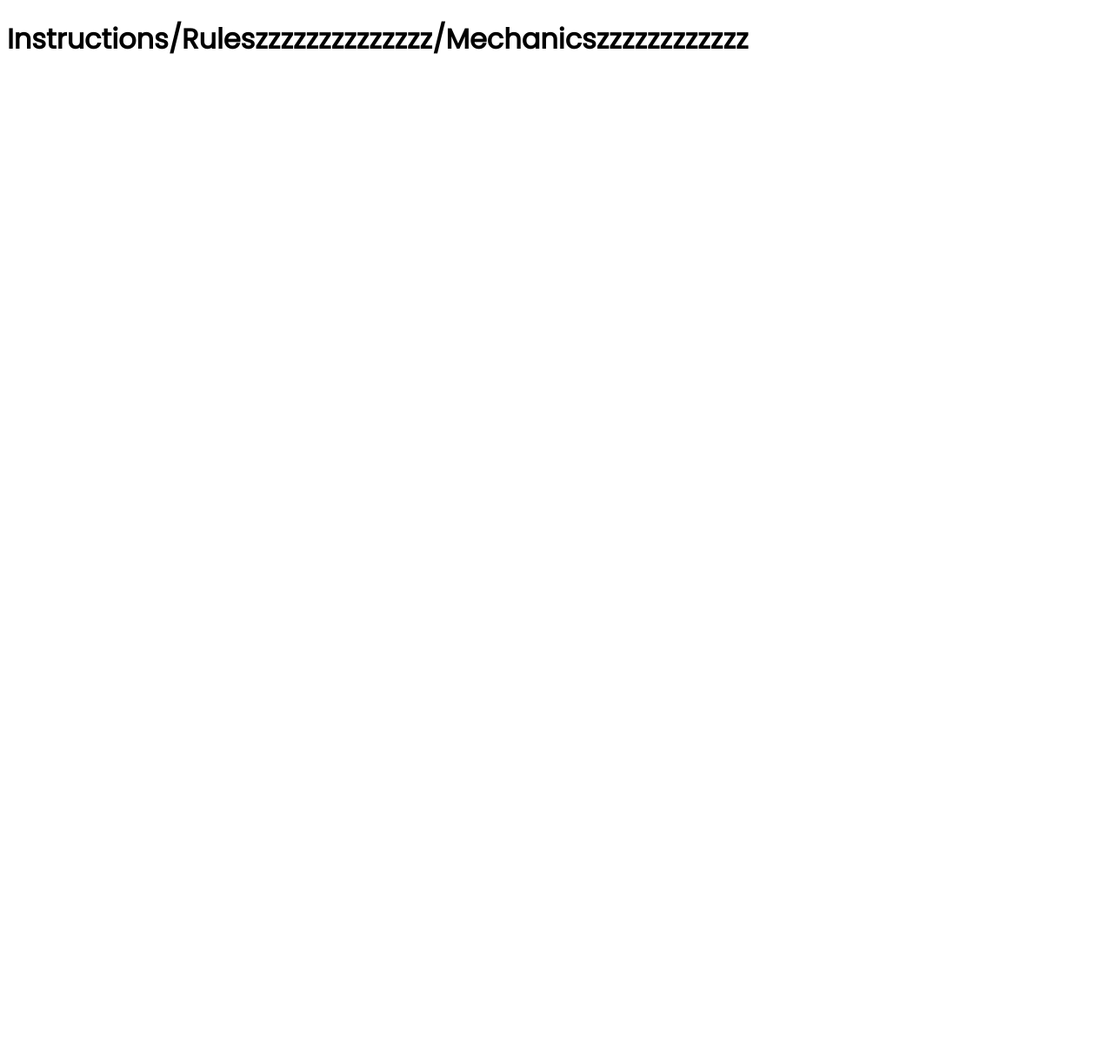
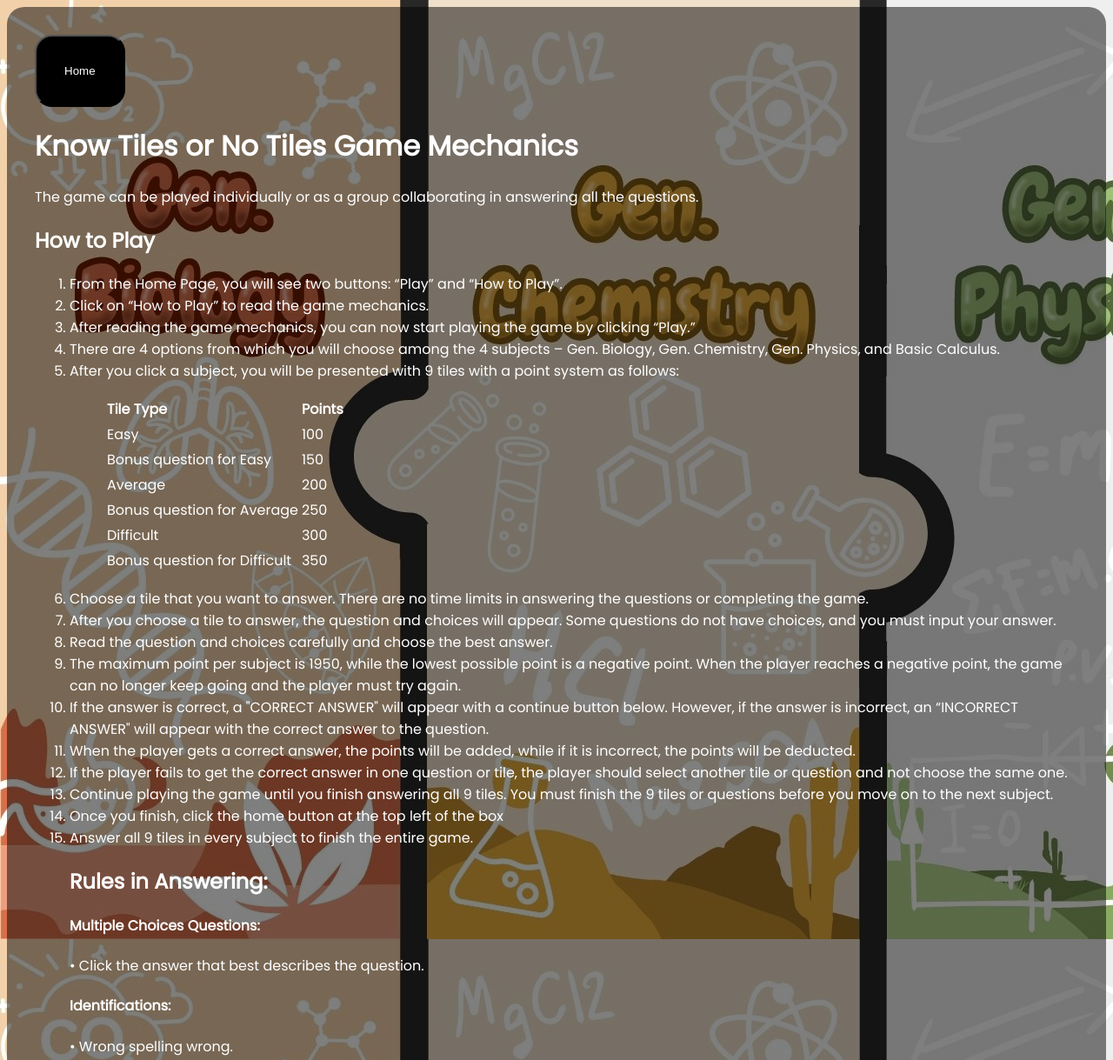
Before and after one commit to ieqisg/knowtiles-or-notiles_iGamesPETA_12S4G2, a plain HTML site: page instructions.html in a window 1280 px wide. Shown: the top 1219 px of the page at 87% size. Before the commit the page ends 800 px from the top, so only its background shows below. Drawn offline with Linux system fonts and the light colour scheme.

Commit message:
Add files via upload

```diff
--- a/instructions.html
+++ b/instructions.html
@@ -1,21 +1,113 @@
 <!DOCTYPE html>
-<html lang="en">
+<html>
 <head>
-    <title>Biology</title>
-<link rel="icon" href="images/LOGO.png">
-    <meta charset="UTF-8">
-    <meta http-equiv="X-UA-Compatible" content="IE=edge">
-    <meta name="viewport" content="width=device-width, initial-scale=1.0">
-    <title>Instructions</title>
+
+	<title>Know Tiles or No Tiles Game Mechanics</title>
 </head>
 <body>
-    <h1>Instructions/Ruleszzzzzzzzzzzzzz/Mechanicszzzzzzzzzzzz</h1>
+    <div class="head">
+        <a href="index.html"><button>Home</button></a>
+        <h1>Know Tiles or No Tiles Game Mechanics</h1>
+        <p>The game can be played individually or as a group collaborating in answering all the questions.</p>
+        <h2>How to Play</h2>
 
+        <ol>
+            <li>From the Home Page, you will see two buttons: “Play” and “How to Play”.</li>
+            <li>Click on “How to Play” to read the game mechanics.</li>
+            <li>After reading the game mechanics, you can now start playing the game by clicking “Play.”</li>
+            <li>There are 4 options from which you will choose among the 4 subjects – Gen. Biology, Gen. Chemistry, Gen. Physics, and Basic Calculus.</li>
+            <li>After you click a subject, you will be presented with 9 tiles with a point system as follows:</li>
+        </ol>
+        <table>
+            <thead  >
+                <tr>
+                    <th>Tile Type</th>
+                    <th>Points</th>
+                </tr>
+            </thead>
+            <tbody >
+                <tr>
+                    <td>Easy</td>
+                    <td>100</td>
+                </tr>
+                <tr>
+                    <td>Bonus question for Easy</td>
+                    <td>150</td>
+                </tr>
+                <tr>
+                    <td>Average</td>
+                    <td>200</td>
+                </tr>
+                <tr>
+                    <td>Bonus question for Average</td>
+                    <td>250</td>
+                </tr>
+                <tr>
+                    <td>Difficult</td>
+                    <td>300</td>
+                </tr>
+                <tr>
+                    <td>Bonus question for Difficult</td>
+                    <td>350</td>
+                </tr>
+            </tbody>
+        </table>
+        <ol start="6">
+            <li>Choose a tile that you want to answer. There are no time limits in answering the questions or completing the game.</li>
+            <li>After you choose a tile to answer, the question and choices will appear. Some questions do not have choices, and you must input your answer.</li>
+            <li>Read the question and choices carefully and choose the best answer.</li>
+            <li>The maximum point per subject is 1950, while the lowest possible point is a negative point. When the player reaches a negative point, the game can no longer keep going and the player must try again.</li>
+            <li>If the answer is correct, a "CORRECT ANSWER" will appear with a continue button below. However, if the answer is incorrect, an “INCORRECT ANSWER" will appear with the correct answer to the question.</li>
+            <li>When the player gets a correct answer, the points will be added, while if it is incorrect, the points will be deducted.</li>
+            <li>If the player fails to get the correct answer in one question or tile, the player should select another tile or question and not choose the same one.</li>
+            <li>Continue playing the game until you finish answering all 9 tiles. You must finish the 9 tiles or questions before you move on to the next subject.</li>
+            <li>Once you finish, click the home button at the top left of the box
+            <li>Answer all 9 tiles in every subject to finish the entire game.
+        <h2>Rules in Answering:</h2>
+        <h4>Multiple Choices Questions:</h4>
+        <tr>•	Click the answer that best describes the question.</tr>
+        <h4>Identifications:</h4>
+        <p>•	Wrong spelling wrong.</p>
+        <p>•	The first letter is always capitalized.</p>
+        <p>•		Do not put a comma in numbers; a point is required only if it is a decimal number. (e.g., 2345.67)</p>
+    </div>
     <style>
         @import url('https://fonts.googleapis.com/css2?family=Poppins&display=swap');
         body{
             font-family: 'Poppins', sans-serif;
+            text-align: left;
+            background-image: url(images/HOME\ PAGE.jpg);
+
         }
+
+        .head{
+            background: rgba(0, 0, 0, .5);
+            color: white;
+            padding: 2rem;
+            border-radius: 20px;
+        }
+
+        thead{
+            position: relative;
+            left: 5rem;
+        }
+
+        tbody{
+            position: relative;
+            left: 5rem;
+        }
+
+        button{
+            padding: 2rem;
+            border-radius: 20px;
+            background: black;
+            color: white;
+        }
+
+
+
+
+
     </style>
 </body>
 </html>
```
